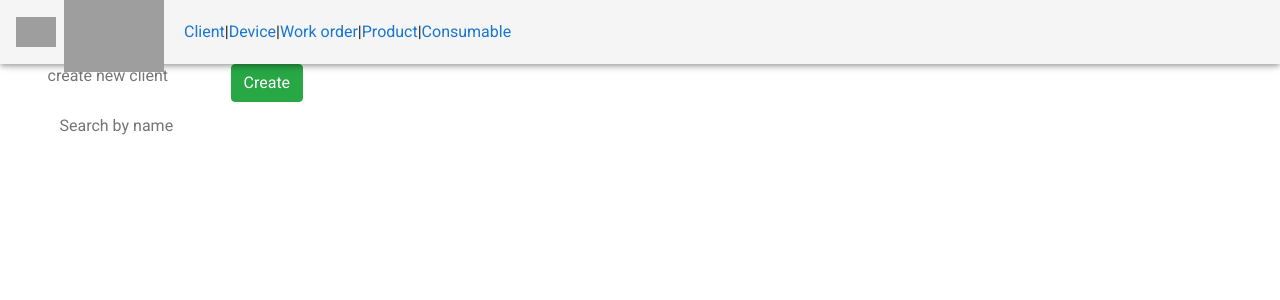
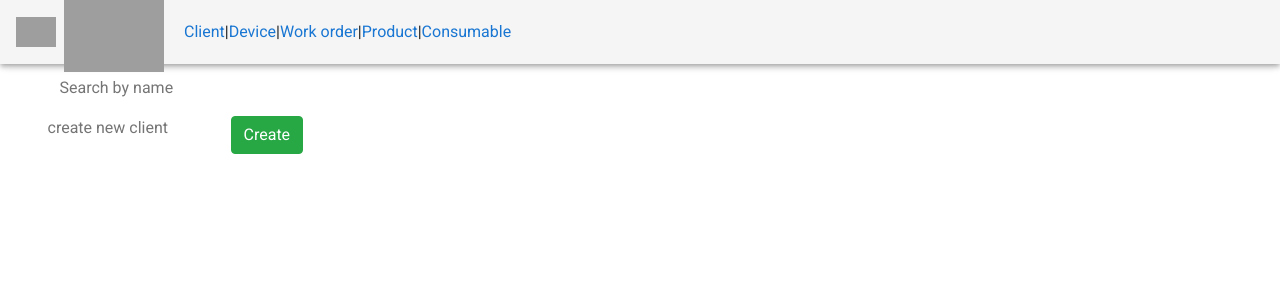
Before and after one commit to jantilk/vali-it-project-frontend, a Vue app: page /client in a window 1280 px wide. Shown: the top 300 px of the page. Built offline with nearby package versions, Linux system fonts and the light colour scheme; grey boxes are pictures that could not be loaded.

Commit message:
device page update3 clients page update + fix when creating new client with empty input field

```diff
--- a/src/components/search-device.vue
+++ b/src/components/search-device.vue
@@ -3,13 +3,13 @@
 
     <div class="row">
       <div class="col-md-4">
-        <input id="" v-model="client" placeholder="Search by client" type="text" @input="searchDevice"/>
+        <input id="" v-model="client" placeholder="Search by Client" type="text" @input="searchDevice"/>
       </div>
       <div class="col-md-4">
-        <input v-model="product" placeholder="Search by product" type="text" @input="searchDevice"/>
+        <input v-model="product" placeholder="Search by Product" type="text" @input="searchDevice"/>
       </div>
       <div class="col-md-4">
-        <input v-model="serialNumber" placeholder="Search by serialNumber" type="text" @input="searchDevice"/>
+        <input v-model="serialNumber" placeholder="Search by S/N" type="text" @input="searchDevice"/>
       </div>
     </div>
     <div>
--- a/src/views/client.vue
+++ b/src/views/client.vue
@@ -1,20 +1,17 @@
 <template>
   <div>
-    <div class="row" v-if="!submitted">
+    <search-client></search-client>
+    <div v-if="!submitted" class="row">
       <div>
-        <input type="text" id="name" required v-model="client.name" name="name" placeholder="create new client"/>
+        <input id="name" v-model="client.name" name="name" placeholder="create new client" required type="text"/>
       </div>
-      <button @click="createClient" class="btn btn-success">Create</button>
+      <button class="btn btn-success" @click="createClient">Create</button>
     </div>
     <div v-else>
       <h4>Client created successfully!</h4>
       <button class="btn btn-success" @click="newClient">Create another</button>
     </div>
-
-    <br>
-    <search-client></search-client>
-
-    </div>
+  </div>
 </template>
 
 <script>
@@ -36,11 +33,13 @@ export default {
   methods: {
     createClient() {
       var data = {name: this.client.name};
-
+      if(this.client.name != null && this.client.name != ""){
       ServiceClient.create(data)
           .then(this.submitted = true)
-          .catch(e => {console.log(e);});
-    },
+          .catch(e => {
+            console.log(e);
+          });
+    }},
     newClient() {
       this.submitted = false;
       this.client = {};
```
